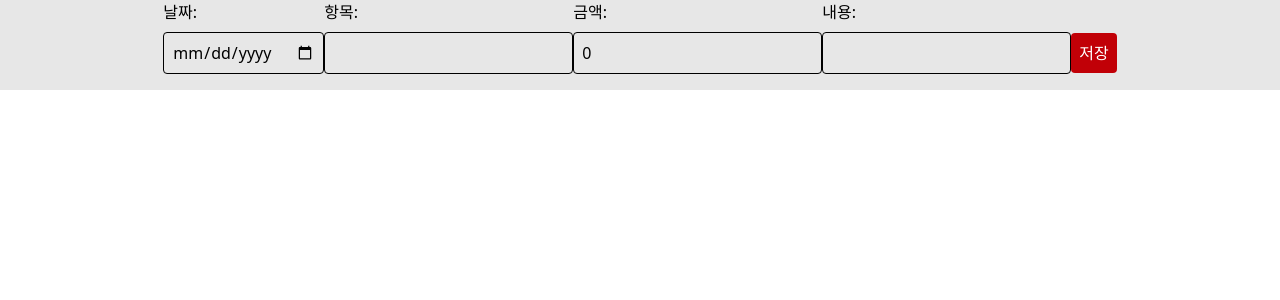
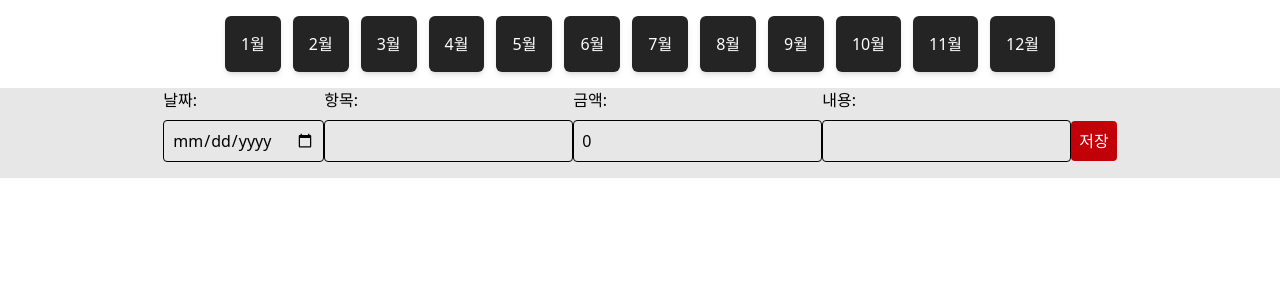
Before and after one commit to wjsehdud777/my-expenses-app, a React (Vite) app: page / in a window 1280 px wide. Shown: the top 300 px of the page. Built offline with nearby package versions, Linux system fonts and the light colour scheme.

Commit message:
feat: 월 탐색 컴포넌트 추가 및 Tailwindcss 적용

```diff
--- a/src/components/MouthNavigation.tsx
+++ b/src/components/MouthNavigation.tsx
@@ -1,5 +1,18 @@
-const MouthNavigation = () => {
-  return <div>1월부터 12월까지의 버튼이 존재할 컴포넌트</div>;
+const MonthNavigation = () => {
+  const months = Array.from({ length: 12 }, (_, i) => i + 1);
+
+  return (
+    <div className="flex flex-wrap gap-3 justify-center p-4">
+      {months.map((month) => (
+        <button
+          key={month}
+          className="px-4 py-4 bg-[#242424] text-white rounded-md shadow-md hover:bg-[#da7a7a] transition-colors cursor-pointer"
+        >
+          {month}월
+        </button>
+      ))}
+    </div>
+  );
 };
 
-export default MouthNavigation;
+export default MonthNavigation;
--- a/src/pages/Home.tsx
+++ b/src/pages/Home.tsx
@@ -1,8 +1,10 @@
 import CreateExpense from "../components/CreateExpense";
+import MouthNavigation from "../components/MouthNavigation";
 
 const Home = () => {
   return (
     <div>
+      <MouthNavigation />
       <CreateExpense />
     </div>
   );
```
